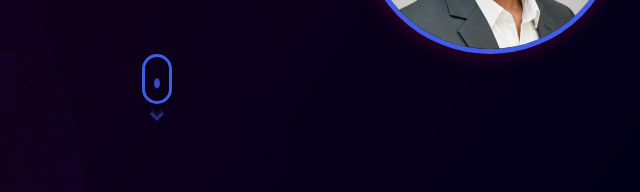
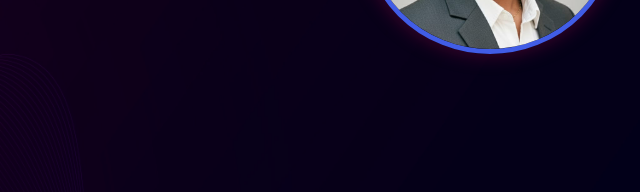
Before and after one commit to ravi-kumar-chinta/My-Portfolio, a plain HTML site: page index.html in a window 1280 px wide. Shown: the part 608-800 px from the top of the page, 483-1123 px from the left. Drawn offline with Linux system fonts and the light colour scheme.

Commit message:
Updated portfolio design and README

```diff
--- a/index.html
+++ b/index.html
@@ -150,14 +150,6 @@
                             <a href="#projects" data-aos="fade-up" data-aos-delay="800"><button type="button"
                                     class="btn btn-light secondary-bg-btn">View Projects <i
                                         class="bi bi-arrow-up-right-circle"></i></button></a>
-                        </div>
-                    </div>
-                </div>
-                <div class="scroll-button-container" onclick="scrollToNextSection('#things-i-love')">
-                    <div class="scrolldown">
-                        <div class="chevrons">
-                            <div class="chevrondown"></div>
-                            <div class="chevrondown"></div>
                         </div>
                     </div>
                 </div>
```
Also changed, not shown: Developer Portolio Website.png (deleted), Portolio Website.png (added), 1 other file.
